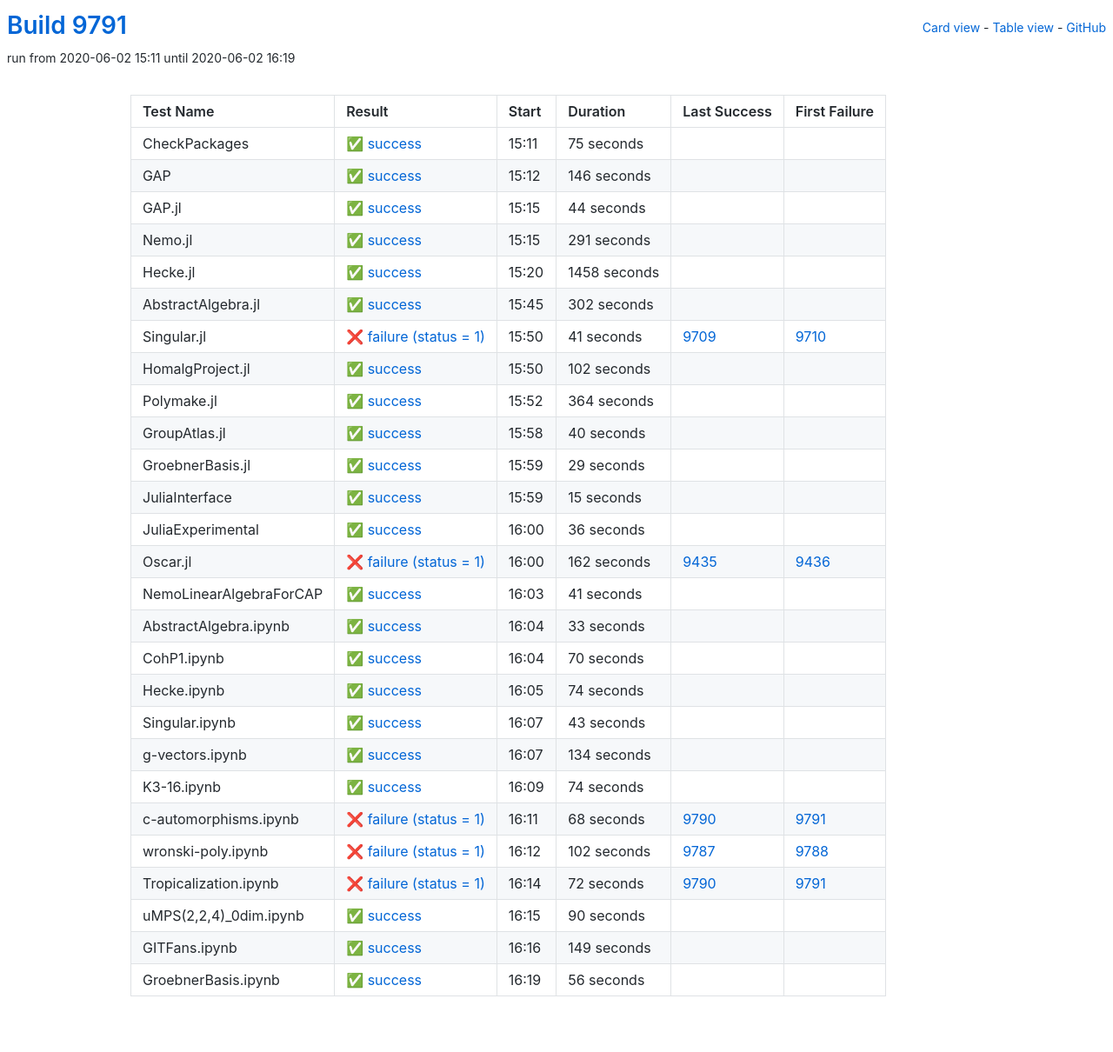
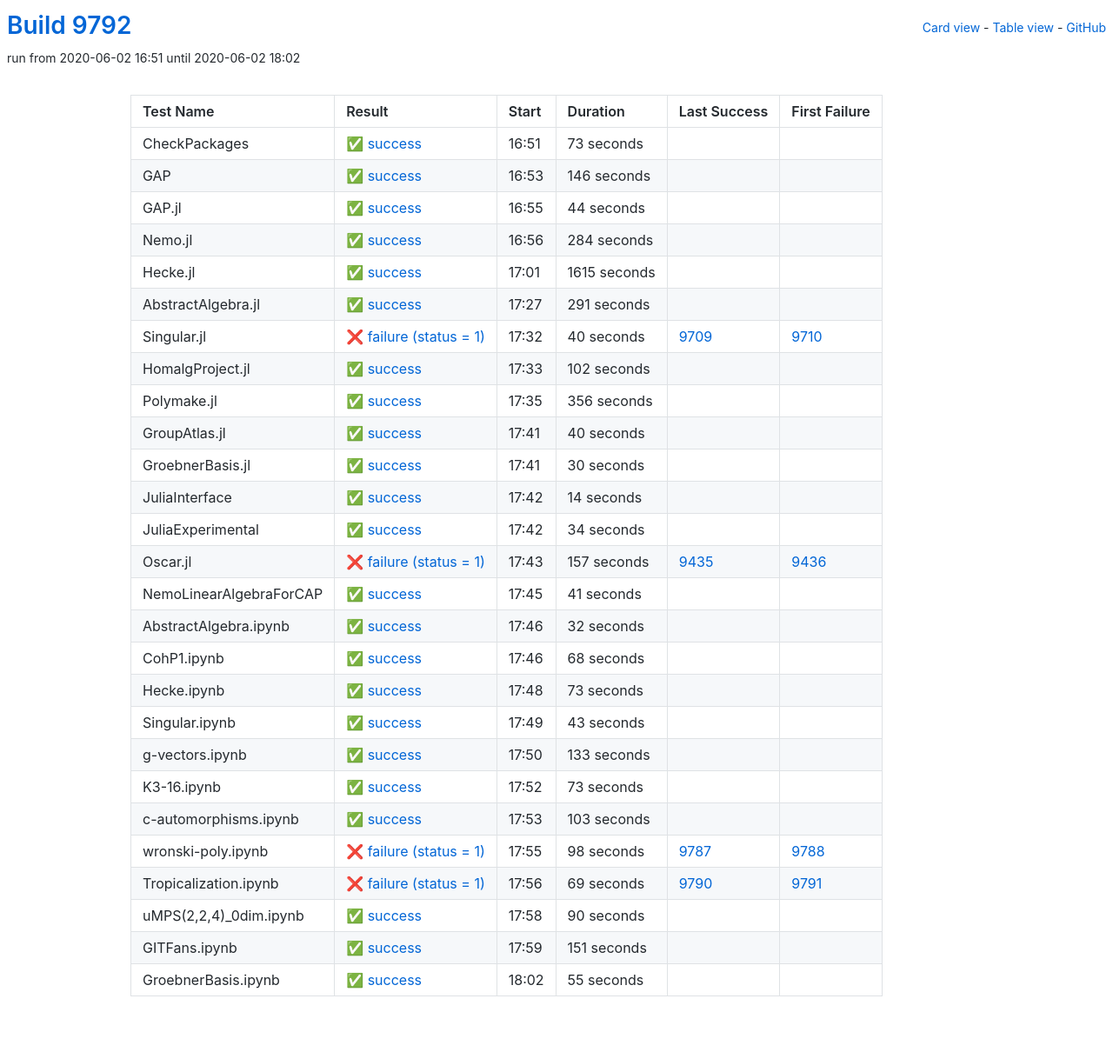
Before and after one commit to oscar-system/oscar-ci-status, a Jekyll site: the page built from table.html, in a window 1280 px wide. Shown: the whole page at 87% size. Built offline with Jekyll 4.4.1, drawn with Linux system fonts in a browser that asks for light colours.

Commit message:
Build 9792

```diff
--- a/_data/ci.yml
+++ b/_data/ci.yml
@@ -1,17 +1,17 @@
-build: 9791
-build_url: https://oscarci.mathematik.uni-kl.de/job/oscar/9791/
+build: 9792
+build_url: https://oscarci.mathematik.uni-kl.de/job/oscar/9792/
 job: oscar
 tests:
-- duration: 75
+- duration: 73
   exitcode: 0
   first_failure: false
   first_failure_url: null
   id: checkpackages
   last_success: false
   last_success_url: null
-  log: https://oscarci.mathematik.uni-kl.de/job/oscar/9791/artifact/logs/build-9791/CheckPackages.log
+  log: https://oscarci.mathematik.uni-kl.de/job/oscar/9792/artifact/logs/build-9792/CheckPackages.log
   name: CheckPackages
-  start: 2020-06-02 15:11
+  start: 2020-06-02 16:51
   status: success
   success: true
 - duration: 146
@@ -21,9 +21,9 @@ tests:
   id: gap
   last_success: false
   last_success_url: null
-  log: https://oscarci.mathematik.uni-kl.de/job/oscar/9791/artifact/logs/build-9791/GAP.log
+  log: https://oscarci.mathematik.uni-kl.de/job/oscar/9792/artifact/logs/build-9792/GAP.log
   name: GAP
-  start: 2020-06-02 15:12
+  start: 2020-06-02 16:53
   status: success
   success: true
 - duration: 44
@@ -33,57 +33,57 @@ tests:
   id: gap-jl
   last_success: false
   last_success_url: null
-  log: https://oscarci.mathematik.uni-kl.de/job/oscar/9791/artifact/logs/build-9791/GAP.jl.log
+  log: https://oscarci.mathematik.uni-kl.de/job/oscar/9792/artifact/logs/build-9792/GAP.jl.log
   name: GAP.jl
-  start: 2020-06-02 15:15
+  start: 2020-06-02 16:55
+  status: success
+  success: true
+- duration: 284
+  exitcode: 0
+  first_failure: false
+  first_failure_url: null
+  id: nemo-jl
+  last_success: false
+  last_success_url: null
+  log: https://oscarci.mathematik.uni-kl.de/job/oscar/9792/artifact/logs/build-9792/Nemo.jl.log
+  name: Nemo.jl
+  start: 2020-06-02 16:56
+  status: success
+  success: true
+- duration: 1615
+  exitcode: 0
+  first_failure: false
+  first_failure_url: null
+  id: hecke-jl
+  last_success: false
+  last_success_url: null
+  log: https://oscarci.mathematik.uni-kl.de/job/oscar/9792/artifact/logs/build-9792/Hecke.jl.log
+  name: Hecke.jl
+  start: 2020-06-02 17:01
   status: success
   success: true
 - duration: 291
   exitcode: 0
   first_failure: false
   first_failure_url: null
-  id: nemo-jl
-  last_success: false
-  last_success_url: null
-  log: https://oscarci.mathematik.uni-kl.de/job/oscar/9791/artifact/logs/build-9791/Nemo.jl.log
-  name: Nemo.jl
-  start: 2020-06-02 15:15
-  status: success
-  success: true
-- duration: 1458
-  exitcode: 0
-  first_failure: false
-  first_failure_url: null
-  id: hecke-jl
-  last_success: false
-  last_success_url: null
-  log: https://oscarci.mathematik.uni-kl.de/job/oscar/9791/artifact/logs/build-9791/Hecke.jl.log
-  name: Hecke.jl
-  start: 2020-06-02 15:20
-  status: success
-  success: true
-- duration: 302
-  exitcode: 0
-  first_failure: false
-  first_failure_url: null
   id: abstractalgebra-jl
   last_success: false
   last_success_url: null
-  log: https://oscarci.mathematik.uni-kl.de/job/oscar/9791/artifact/logs/build-9791/AbstractAlgebra.jl.log
+  log: https://oscarci.mathematik.uni-kl.de/job/oscar/9792/artifact/logs/build-9792/AbstractAlgebra.jl.log
   name: AbstractAlgebra.jl
-  start: 2020-06-02 15:45
+  start: 2020-06-02 17:27
   status: success
   success: true
-- duration: 41
+- duration: 40
   exitcode: 1
   first_failure: 9710
   first_failure_url: https://oscarci.mathematik.uni-kl.de/job/oscar/9710/
   id: singular-jl
   last_success: 9709
   last_success_url: https://oscarci.mathematik.uni-kl.de/job/oscar/9709/
-  log: https://oscarci.mathematik.uni-kl.de/job/oscar/9791/artifact/logs/build-9791/Singular.jl.log
+  log: https://oscarci.mathematik.uni-kl.de/job/oscar/9792/artifact/logs/build-9792/Singular.jl.log
   name: Singular.jl
-  start: 2020-06-02 15:50
+  start: 2020-06-02 17:32
   status: failure
   success: false
 - duration: 102
@@ -93,21 +93,21 @@ tests:
   id: homalgproject-jl
   last_success: false
   last_success_url: null
-  log: https://oscarci.mathematik.uni-kl.de/job/oscar/9791/artifact/logs/build-9791/HomalgProject.jl.log
+  log: https://oscarci.mathematik.uni-kl.de/job/oscar/9792/artifact/logs/build-9792/HomalgProject.jl.log
   name: HomalgProject.jl
-  start: 2020-06-02 15:50
+  start: 2020-06-02 17:33
   status: success
   success: true
-- duration: 364
+- duration: 356
   exitcode: 0
   first_failure: false
   first_failure_url: null
   id: polymake-jl
   last_success: false
   last_success_url: null
-  log: https://oscarci.mathematik.uni-kl.de/job/oscar/9791/artifact/logs/build-9791/Polymake.jl.log
+  log: https://oscarci.mathematik.uni-kl.de/job/oscar/9792/artifact/logs/build-9792/Polymake.jl.log
   name: Polymake.jl
-  start: 2020-06-02 15:52
+  start: 2020-06-02 17:35
   status: success
   success: true
 - duration: 40
@@ -117,57 +117,57 @@ tests:
   id: groupatlas-jl
   last_success: false
   last_success_url: null
-  log: https://oscarci.mathematik.uni-kl.de/job/oscar/9791/artifact/logs/build-9791/GroupAtlas.jl.log
+  log: https://oscarci.mathematik.uni-kl.de/job/oscar/9792/artifact/logs/build-9792/GroupAtlas.jl.log
   name: GroupAtlas.jl
-  start: 2020-06-02 15:58
+  start: 2020-06-02 17:41
   status: success
   success: true
-- duration: 29
+- duration: 30
   exitcode: 0
   first_failure: false
   first_failure_url: null
   id: groebnerbasis-jl
   last_success: false
   last_success_url: null
-  log: https://oscarci.mathematik.uni-kl.de/job/oscar/9791/artifact/logs/build-9791/GroebnerBasis.jl.log
+  log: https://oscarci.mathematik.uni-kl.de/job/oscar/9792/artifact/logs/build-9792/GroebnerBasis.jl.log
   name: GroebnerBasis.jl
-  start: 2020-06-02 15:59
+  start: 2020-06-02 17:41
   status: success
   success: true
-- duration: 15
+- duration: 14
   exitcode: 0
   first_failure: false
   first_failure_url: null
   id: juliainterface
   last_success: false
   last_success_url: null
-  log: https://oscarci.mathematik.uni-kl.de/job/oscar/9791/artifact/logs/build-9791/JuliaInterface.log
+  log: https://oscarci.mathematik.uni-kl.de/job/oscar/9792/artifact/logs/build-9792/JuliaInterface.log
   name: JuliaInterface
-  start: 2020-06-02 15:59
+  start: 2020-06-02 17:42
   status: success
   success: true
-- duration: 36
+- duration: 34
   exitcode: 0
   first_failure: false
   first_failure_url: null
   id: juliaexperimental
   last_success: false
   last_success_url: null
-  log: https://oscarci.mathematik.uni-kl.de/job/oscar/9791/artifact/logs/build-9791/JuliaExperimental.log
+  log: https://oscarci.mathematik.uni-kl.de/job/oscar/9792/artifact/logs/build-9792/JuliaExperimental.log
   name: JuliaExperimental
-  start: 2020-06-02 16:00
+  start: 2020-06-02 17:42
   status: success
   success: true
-- duration: 162
+- duration: 157
   exitcode: 1
   first_failure: 9436
   first_failure_url: https://oscarci.mathematik.uni-kl.de/job/oscar/9436/
   id: oscar-jl
   last_success: 9435
   last_success_url: https://oscarci.mathematik.uni-kl.de/job/oscar/9435/
-  log: https://oscarci.mathematik.uni-kl.de/job/oscar/9791/artifact/logs/build-9791/Oscar.jl.log
+  log: https://oscarci.mathematik.uni-kl.de/job/oscar/9792/artifact/logs/build-9792/Oscar.jl.log
   name: Oscar.jl
-  start: 2020-06-02 16:00
+  start: 2020-06-02 17:43
   status: failure
   success: false
 - duration: 41
@@ -177,45 +177,45 @@ tests:
   id: nemolinearalgebraforcap
   last_success: false
   last_success_url: null
-  log: https://oscarci.mathematik.uni-kl.de/job/oscar/9791/artifact/logs/build-9791/NemoLinearAlgebraForCAP.log
+  log: https://oscarci.mathematik.uni-kl.de/job/oscar/9792/artifact/logs/build-9792/NemoLinearAlgebraForCAP.log
   name: NemoLinearAlgebraForCAP
-  start: 2020-06-02 16:03
+  start: 2020-06-02 17:45
   status: success
   success: true
-- duration: 33
+- duration: 32
   exitcode: 0
   first_failure: false
   first_failure_url: null
   id: abstractalgebra-ipynb
   last_success: false
   last_success_url: null
-  log: https://oscarci.mathematik.uni-kl.de/job/oscar/9791/artifact/logs/build-9791/AbstractAlgebra.ipynb.log
+  log: https://oscarci.mathematik.uni-kl.de/job/oscar/9792/artifact/logs/build-9792/AbstractAlgebra.ipynb.log
   name: AbstractAlgebra.ipynb
-  start: 2020-06-02 16:04
+  start: 2020-06-02 17:46
   status: success
   success: true
-- duration: 70
+- duration: 68
   exitcode: 0
   first_failure: false
   first_failure_url: null
   id: cohp1-ipynb
   last_success: false
   last_success_url: null
-  log: https://oscarci.mathematik.uni-kl.de/job/oscar/9791/artifact/logs/build-9791/CohP1.ipynb.log
+  log: https://oscarci.mathematik.uni-kl.de/job/oscar/9792/artifact/logs/build-9792/CohP1.ipynb.log
   name: CohP1.ipynb
-  start: 2020-06-02 16:04
+  start: 2020-06-02 17:46
   status: success
   success: true
-- duration: 74
+- duration: 73
   exitcode: 0
   first_failure: false
   first_failure_url: null
   id: hecke-ipynb
   last_success: false
   last_success_url: null
-  log: https://oscarci.mathematik.uni-kl.de/job/oscar/9791/artifact/logs/build-9791/Hecke.ipynb.log
+  log: https://oscarci.mathematik.uni-kl.de/job/oscar/9792/artifact/logs/build-9792/Hecke.ipynb.log
   name: Hecke.ipynb
-  start: 2020-06-02 16:05
+  start: 2020-06-02 17:48
   status: success
   success: true
 - duration: 43
@@ -225,69 +225,69 @@ tests:
   id: singular-ipynb
   last_success: false
   last_success_url: null
-  log: https://oscarci.mathematik.uni-kl.de/job/oscar/9791/artifact/logs/build-9791/Singular.ipynb.log
+  log: https://oscarci.mathematik.uni-kl.de/job/oscar/9792/artifact/logs/build-9792/Singular.ipynb.log
   name: Singular.ipynb
-  start: 2020-06-02 16:07
+  start: 2020-06-02 17:49
   status: success
   success: true
-- duration: 134
+- duration: 133
   exitcode: 0
   first_failure: false
   first_failure_url: null
   id: g-vectors-ipynb
   last_success: false
   last_success_url: null
-  log: https://oscarci.mathematik.uni-kl.de/job/oscar/9791/artifact/logs/build-9791/g-vectors.ipynb.log
+  log: https://oscarci.mathematik.uni-kl.de/job/oscar/9792/artifact/logs/build-9792/g-vectors.ipynb.log
   name: g-vectors.ipynb
-  start: 2020-06-02 16:07
+  start: 2020-06-02 17:50
   status: success
   success: true
-- duration: 74
+- duration: 73
   exitcode: 0
   first_failure: false
   first_failure_url: null
   id: k3-16-ipynb
   last_success: false
   last_success_url: null
-  log: https://oscarci.mathematik.uni-kl.de/job/oscar/9791/artifact/logs/build-9791/K3-16.ipynb.log
+  log: https://oscarci.mathematik.uni-kl.de/job/oscar/9792/artifact/logs/build-9792/K3-16.ipynb.log
   name: K3-16.ipynb
-  start: 2020-06-02 16:09
+  start: 2020-06-02 17:52
   status: success
   success: true
-- duration: 68
-  exitcode: 1
-  first_failure: 9791
-  first_failure_url: https://oscarci.mathematik.uni-kl.de/job/oscar/9791/
+- duration: 103
+  exitcode: 0
+  first_failure: false
+  first_failure_url: null
   id: c-automorphisms-ipynb
-  last_success: 9790
-  last_success_url: https://oscarci.mathematik.uni-kl.de/job/oscar/9790/
-  log: https://oscarci.mathematik.uni-kl.de/job/oscar/9791/artifact/logs/build-9791/c-automorphisms.ipynb.log
+  last_success: false
+  last_success_url: null
+  log: https://oscarci.mathematik.uni-kl.de/job/oscar/9792/artifact/logs/build-9792/c-automorphisms.ipynb.log
   name: c-automorphisms.ipynb
-  start: 2020-06-02 16:11
-  status: failure
-  success: false
-- duration: 102
+  start: 2020-06-02 17:53
+  status: success
+  success: true
+- duration: 98
   exitcode: 1
   first_failure: 9788
   first_failure_url: https://oscarci.mathematik.uni-kl.de/job/oscar/9788/
   id: wronski-poly-ipynb
   last_success: 9787
   last_success_url: https://oscarci.mathematik.uni-kl.de/job/oscar/9787/
-  log: https://oscarci.mathematik.uni-kl.de/job/oscar/9791/artifact/logs/build-9791/wronski-poly.ipynb.log
+  log: https://oscarci.mathematik.uni-kl.de/job/oscar/9792/artifact/logs/build-9792/wronski-poly.ipynb.log
   name: wronski-poly.ipynb
-  start: 2020-06-02 16:12
+  start: 2020-06-02 17:55
   status: failure
   success: false
-- duration: 72
+- duration: 69
   exitcode: 1
   first_failure: 9791
   first_failure_url: https://oscarci.mathematik.uni-kl.de/job/oscar/9791/
   id: tropicalization-ipynb
   last_success: 9790
   last_success_url: https://oscarci.mathematik.uni-kl.de/job/oscar/9790/
-  log: https://oscarci.mathematik.uni-kl.de/job/oscar/9791/artifact/logs/build-9791/Tropicalization.ipynb.log
+  log: https://oscarci.mathematik.uni-kl.de/job/oscar/9792/artifact/logs/build-9792/Tropicalization.ipynb.log
   name: Tropicalization.ipynb
-  start: 2020-06-02 16:14
+  start: 2020-06-02 17:56
   status: failure
   success: false
 - duration: 90
@@ -297,32 +297,32 @@ tests:
   id: umps-2-2-4-0dim-ipynb
   last_success: false
   last_success_url: null
-  log: https://oscarci.mathematik.uni-kl.de/job/oscar/9791/artifact/logs/build-9791/uMPS-2-2-4-_0dim.ipynb.log
+  log: https://oscarci.mathematik.uni-kl.de/job/oscar/9792/artifact/logs/build-9792/uMPS-2-2-4-_0dim.ipynb.log
   name: uMPS(2,2,4)_0dim.ipynb
-  start: 2020-06-02 16:15
+  start: 2020-06-02 17:58
   status: success
   success: true
-- duration: 149
+- duration: 151
   exitcode: 0
   first_failure: false
   first_failure_url: null
   id: gitfans-ipynb
   last_success: false
   last_success_url: null
-  log: https://oscarci.mathematik.uni-kl.de/job/oscar/9791/artifact/logs/build-9791/GITFans.ipynb.log
+  log: https://oscarci.mathematik.uni-kl.de/job/oscar/9792/artifact/logs/build-9792/GITFans.ipynb.log
   name: GITFans.ipynb
-  start: 2020-06-02 16:16
+  start: 2020-06-02 17:59
   status: success
   success: true
-- duration: 56
+- duration: 55
   exitcode: 0
   first_failure: false
   first_failure_url: null
   id: groebnerbasis-ipynb
   last_success: false
   last_success_url: null
-  log: https://oscarci.mathematik.uni-kl.de/job/oscar/9791/artifact/logs/build-9791/GroebnerBasis.ipynb.log
+  log: https://oscarci.mathematik.uni-kl.de/job/oscar/9792/artifact/logs/build-9792/GroebnerBasis.ipynb.log
   name: GroebnerBasis.ipynb
-  start: 2020-06-02 16:19
+  start: 2020-06-02 18:02
   status: success
   success: true
```
Also changed, not shown: README.md.
